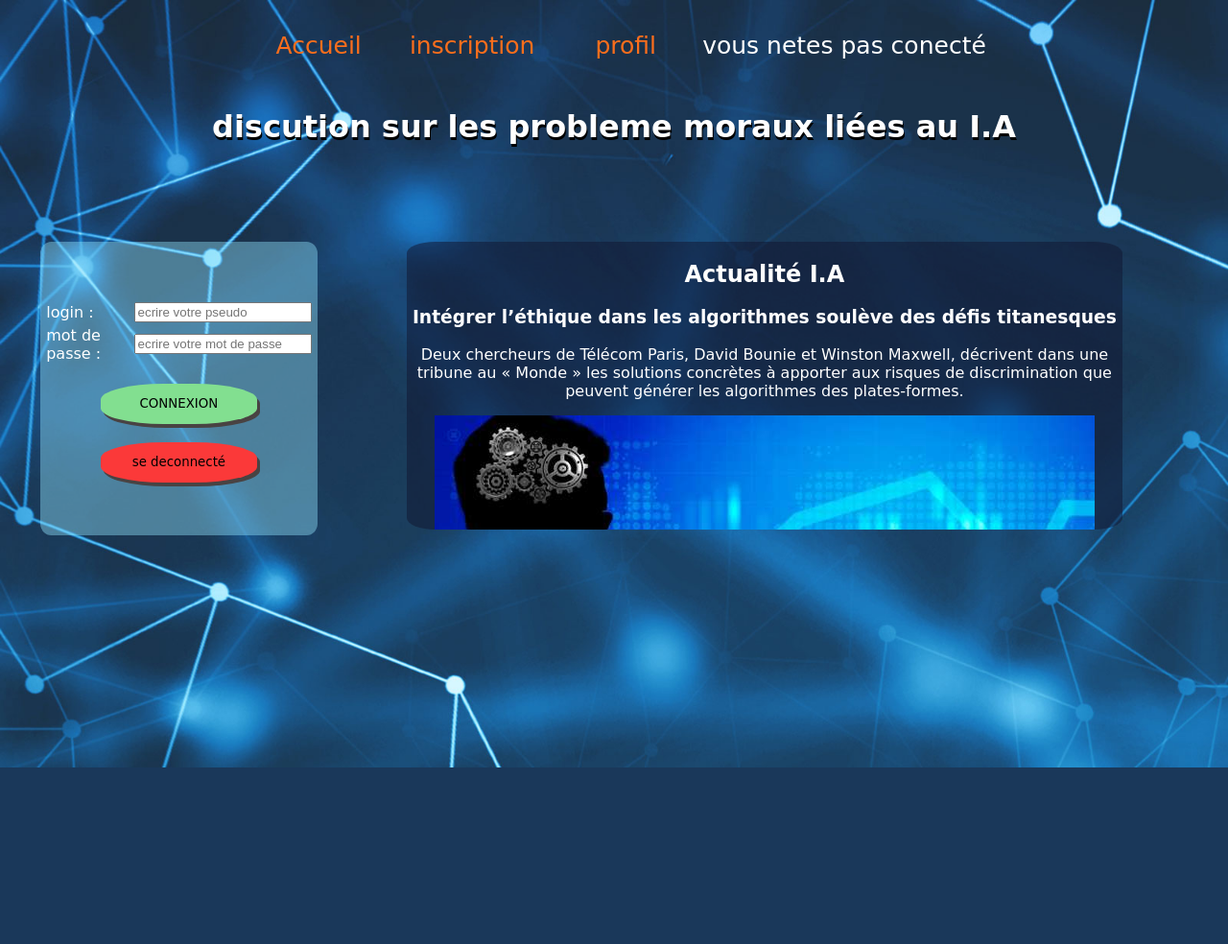
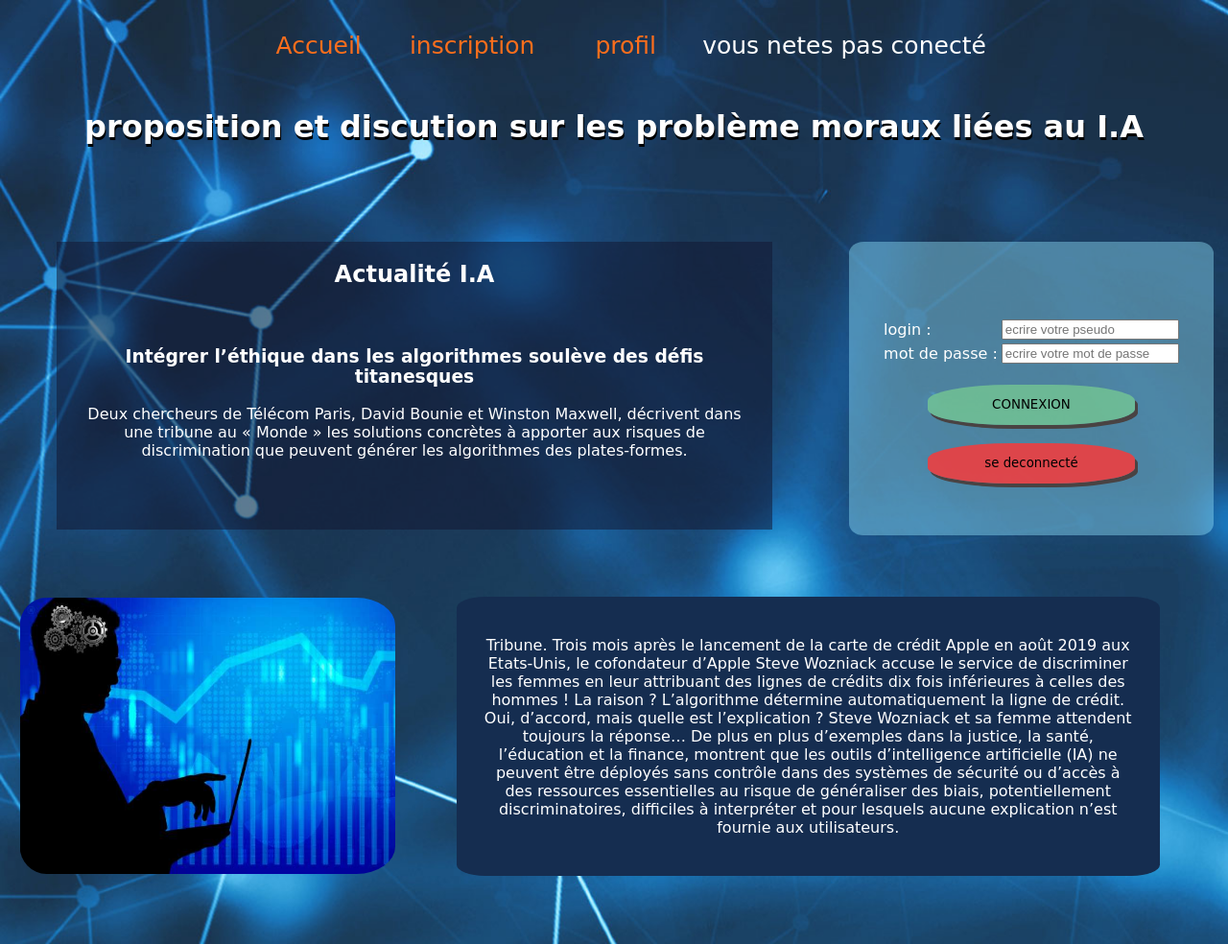
Before and after one commit to olivier-crozet/discussion, a PHP site: page / in a window 1280 px wide. Shown: the whole page at 96% size. Before the commit the page ends 800 px from the top, so only its background shows below. Run offline with PHP 8.4, Linux system fonts and the light colour scheme.

Commit message:
css refait

```diff
--- a/index.css
+++ b/index.css
@@ -68,7 +68,8 @@ nav li a
 
 .div-tableau-connexion
 {
-    width: 90%;
+    width: 119%;
+    margin-left: -7%;
     background-color: #8fe2fb6e;
     padding: 1%;
     height: 300PX;
@@ -78,6 +79,11 @@ nav li a
 {
   display: flex;
   justify-content: space-around;
+  flex-direction: row-reverse;
+}
+.oc-div-article1
+{
+  padding: 3%;
 }
 .oc-article-actu
 {
@@ -85,12 +91,11 @@ nav li a
     background-color: #11173187;
     height: 300px;
     overflow: overlay;
-    border-radius: 4% 4%;
 }
 .butonconexion
 {
   border-radius: 40% 40%;
-    background-color: #82df90;
+    background-color: #82df9096;
     width: 58%;
     height: 14%;
     border: gold;
@@ -100,18 +105,39 @@ nav li a
 .butonconexion2
 {
    border-radius: 40% 40%;
-    background-color: #fb3939;
+    background-color: #fb3939d4;
     width: 58%;
     height: 14%;
     border: gold;
     box-shadow: #494343 3px 4px;
     font-family: Apple Chancery, cursive;
 }
+
 .er
 {
   position: absolute;
     margin-top: 23%;
     margin-left: -36%;
+}
+.oc-section-index2
+{
+  display: flex;
+
+}
+.oc-image1-actu
+{
+      width: 31%;
+    border-radius: 10%;
+    height: 288px;
+    margin: auto;
+    padding-left: 1%;
+}
+.oc-div-article2
+{
+      margin: 5%;
+    background-color: #152d50;
+    border-radius: 4% 4% 4% 4%;
+    padding: 2%;
 }
 
 
--- a/index.php
+++ b/index.php
@@ -1,25 +1,19 @@
 <?php
 session_start();
-
-
+               //si on clique sur la connexion
  if (!empty($_POST['formdeconexion']))
     {
-
     unset ( $_SESSION ['id'] );
     unset ($_SESSION['login']);
-
-
 $erreur="<p class='codeerreur'>vous n'etes pas connecté !";
     }
 ?>
-
 
 <html>
 <head>
 	   <meta charset="utf-8">
      <link rel="stylesheet" type="text/css" href="index.css">
      <title>accueil</title>
-
 </head>
        <body class="oc-body-accueil-btp">
   <div class="oc-backgroud-btp">
@@ -29,14 +23,19 @@ $erreur="<p class='codeerreur'>vous n'etes pas connecté !";
        <nav class ="oc-nav-btp" >
           <ul id="oc-nav-btp">
               <li ><a  href="index.php">Accueil</a></li><!--
-          --><?php if (!isset($_SESSION['login'])) { echo "<li ><a href=\"inscription.php\">inscription</a></li>";} ?><!--
+          --><?php if (!isset($_SESSION['login']))
+                      {
+                        echo "<li ><a href=\"inscription.php\">inscription</a></li>";
+                      } ?><!--
            --><li ><a href="profil.php">profil</a></li><!--
            --><?php
-              if (!isset($_SESSION['login'])) {
+                        if (!isset($_SESSION['login']))
+                         {
                          echo "vous netes pas conecté";
                          }
                          else{
-               if($_SESSION['login']){
+                              if($_SESSION['login'])
+                              {
                                echo "<li ><a href=\"discussion.php\">discussion</a></li>";
                               };
                          }?>
@@ -48,33 +47,23 @@ $erreur="<p class='codeerreur'>vous n'etes pas connecté !";
    </header>
 	  				<!--FIN HEADER ADMIN-->
 
-<h1 class="titrelogin-index">discution sur les probleme moraux liées au I.A</h1>
+<h1 class="titrelogin-index">proposition et discution sur les problème moraux liées au I.A</h1>
 
 <section class="oc-section-index1">
 
-
-
-
 		       <!--MODULE DE CONEXION-->
-
 	      <article class="paneaulogin-index">
-	        <div class="psedo">
 
 
                <!--debut formulaire-->
          <div class="div-tableau-connexion" >
     <form method="post" action="index.php"><!--pour le php -->
-
 <?php
-
 	$bdd = new PDO('mysql:host=127.0.0.1;dbname=discussion','root','');
-
 	if (isset($_POST['formconnexion']))
 	 {
 		$loginconexion = htmlspecialchars($_POST['psedoconect']);
 		$passwordconexion =sha1($_POST['passwordconect']);
-
-
 	   	if (!empty($_POST['psedoconect']) && !empty($_POST['passwordconect']) )
 	   	{
 			$requser = $bdd->prepare("SELECT * FROM utilisateurs where login = ? AND password = ?");
@@ -82,35 +71,24 @@ $erreur="<p class='codeerreur'>vous n'etes pas connecté !";
 			$userexist = $requser->rowcount();
 		    	if($userexist == 1)
 			     {
-
 			     	$userinfo = $requser->fetch();
 			     	session_start();
 			     	$_SESSION['id'] = $userinfo['id'];
 			     	$_SESSION['login'] = $userinfo['login'];
-
-
 			         	header("location: index.php?id=".$_SESSION['id']);
 			    	}
-
 		    	else
 		    	{
 			   	$erreur = "<br/>mauvais psedo ou mauvais mot de passe !";
 		    	}
 	     		}
-
 	   	else
 	   	{
 			$erreur = "<p class=\"er\"><br/>tous les champ doives etre completés !";
 			}
-
 	}
-
 ?>
-
     	<!--fin du php-->
-
-
-
     	 <table class="inputconexion" >
           <tr>
               <td>
@@ -120,8 +98,6 @@ $erreur="<p class='codeerreur'>vous n'etes pas connecté !";
                 <input type="text" name="psedoconect" placeholder="ecrire votre pseudo" value="<?php if(isset($_SESSION['login'])){echo $_SESSION['login'];} ?>"><!--php pour laisser le text dans l'input-->
               </td>
           </tr>
-
-
           <tr>
                <td>
                 <label  for="passwordconect">mot de passe :</label>
@@ -130,22 +106,18 @@ $erreur="<p class='codeerreur'>vous n'etes pas connecté !";
                 <input type="password" name="passwordconect" placeholder="ecrire votre mot de passe">
               </td>
           </tr>
-
-
         </table>
         <br/>
                 <input class="butonconexion" type="submit" name="formconnexion" value="CONNEXION"/>
         <br/><br/>
         		<input class="butonconexion2" type="submit" name="formdeconexion" value="se deconnecté"/>
           </form>
-        </div>
+
         </table>
-      </div>
+
     </article>
 
-
         <!--PARTIE ACTU-->
-
     <article class="oc-article-actu">
 
              <h2>Actualité I.A</h2>
@@ -155,6 +127,10 @@ $erreur="<p class='codeerreur'>vous n'etes pas connecté !";
            <div>
                       <p>Deux chercheurs de Télécom Paris, David Bounie et Winston Maxwell, décrivent dans une tribune au « Monde » les solutions concrètes à apporter aux risques de discrimination que peuvent générer les algorithmes des plates-formes.</p>
            </div>
+</section>
+                           <!--FIN DE SECTION-->
+</section >
+<section class="oc-section-index2" >
                         <img class="oc-image1-actu" src="image/hombre.jpg">
                   <div class="oc-div-article2">
                     <p>Tribune. Trois mois après le lancement de la carte de crédit Apple en août 2019 aux Etats-Unis, le cofondateur d’Apple Steve Wozniack accuse le service de discriminer les femmes en leur attribuant des lignes de crédits dix fois inférieures à celles des hommes ! La raison ? L’algorithme détermine automatiquement la ligne de crédit. Oui, d’accord, mais quelle est l’explication ? Steve Wozniack et sa femme attendent toujours la réponse…
@@ -165,7 +141,7 @@ De plus en plus d’exemples dans la justice, la santé, l’éducation et la fi
              </div>
 
            </article>
-
+</section>
 
           		<!--PHP-->
 
```
Lines whose indentation alone changed are shown as unchanged.
